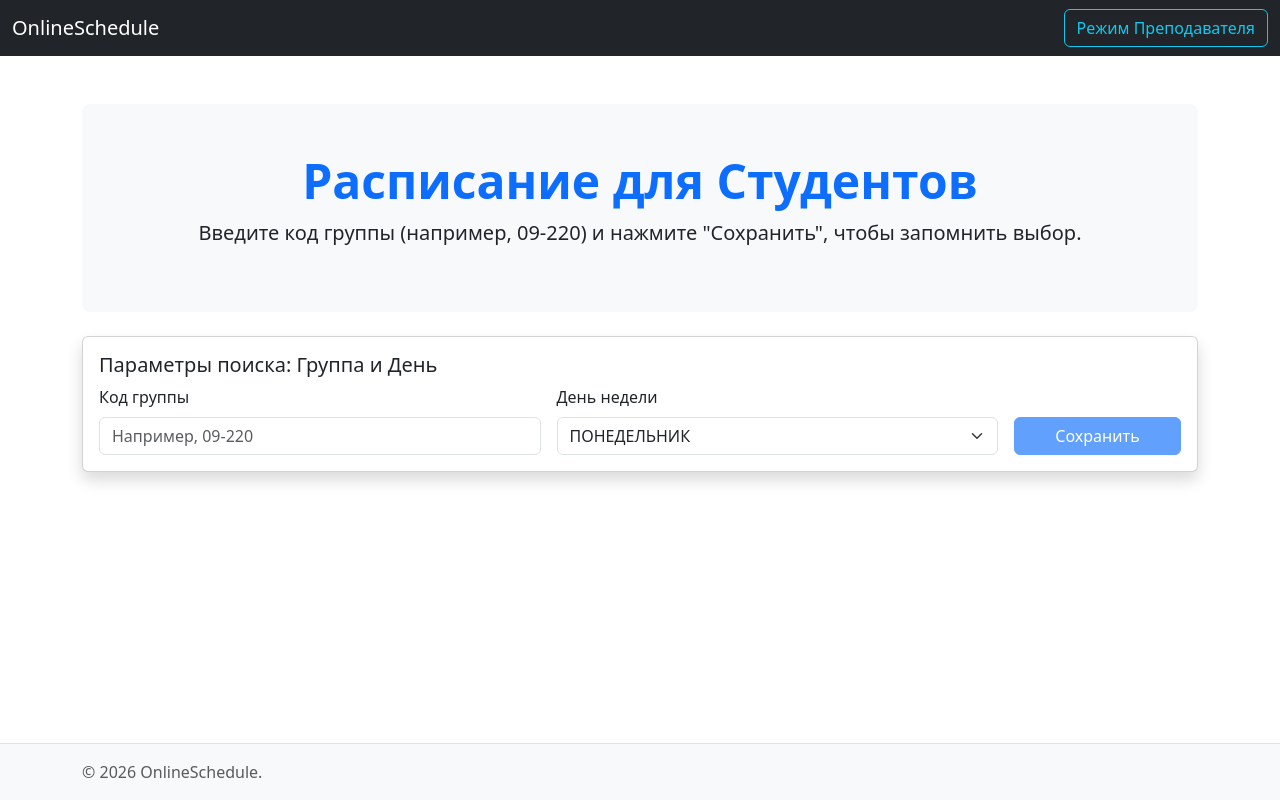
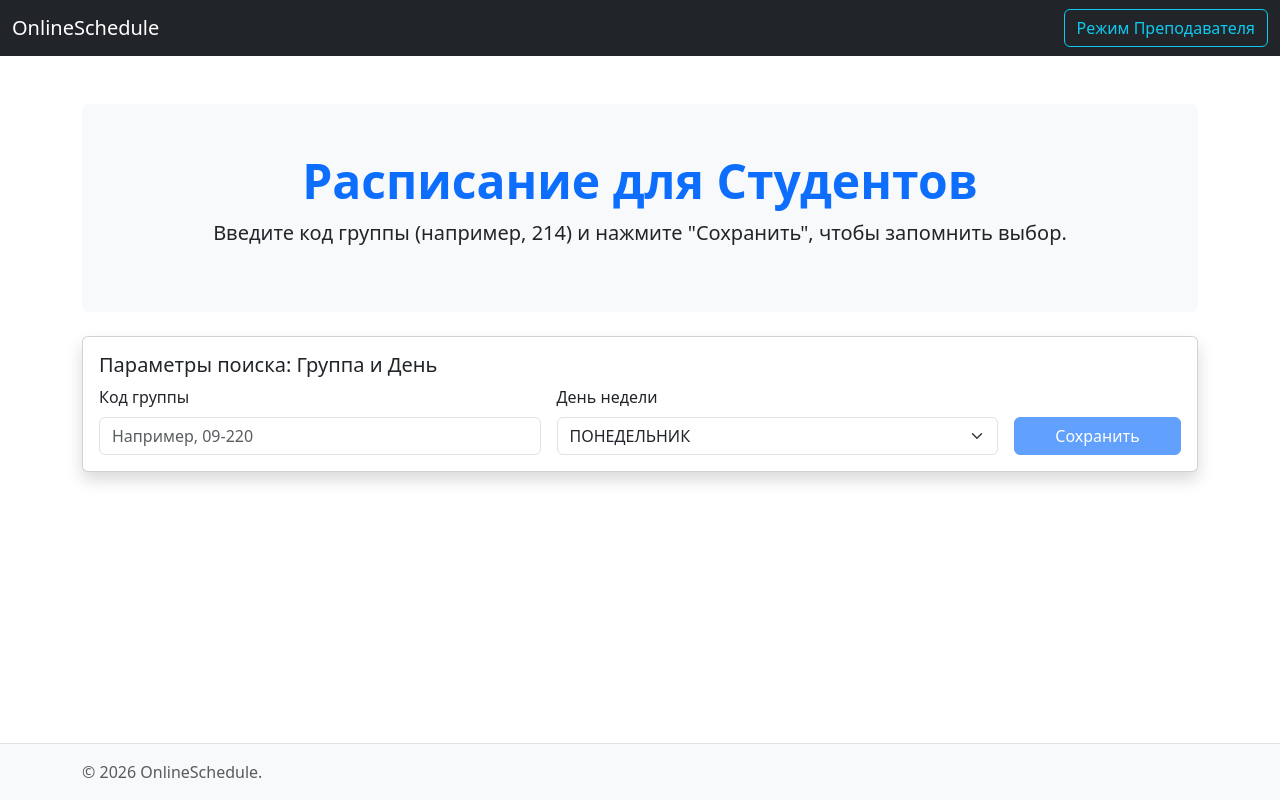
Before and after one commit to Azamat9333/OnlineSchedule, a React (Vite) app: page / in a window 1280 px wide. Built offline with nearby package versions, Linux system fonts and the light colour scheme.

Commit message:
Update StudentSchedule.tsx

```diff
--- a/src/components/StudentSchedule.tsx
+++ b/src/components/StudentSchedule.tsx
@@ -36,7 +36,7 @@ export const StudentSchedule: React.FC = () => {
       <div className="p-5 mb-4 bg-light rounded-3 text-center">
         <h1 className="display-5 fw-bold text-primary">Расписание для Студентов</h1>
         <p className="lead">
-          Введите код группы (например, 09-220) и нажмите "Сохранить", чтобы запомнить выбор.
+          Введите код группы (например, 214) и нажмите "Сохранить", чтобы запомнить выбор.
         </p>
       </div>
 
```
